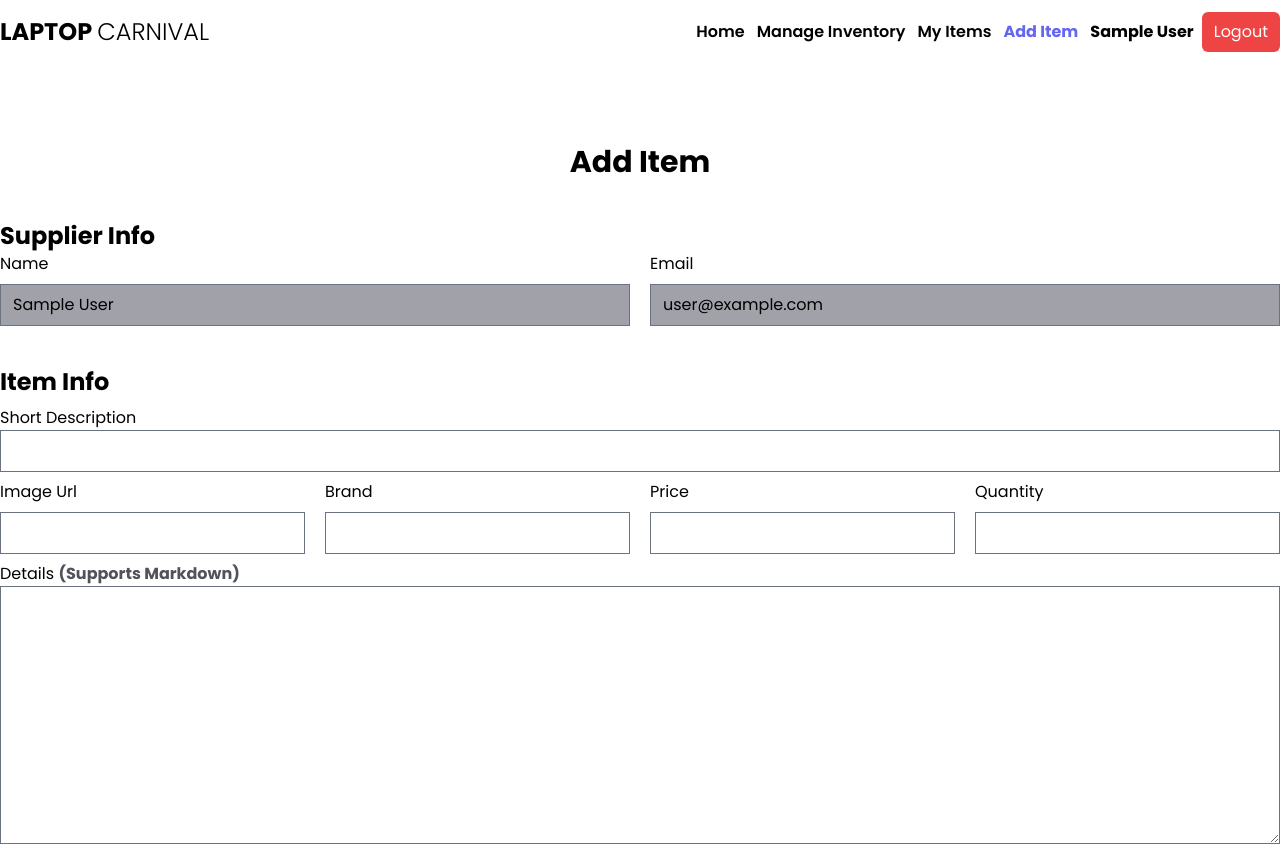
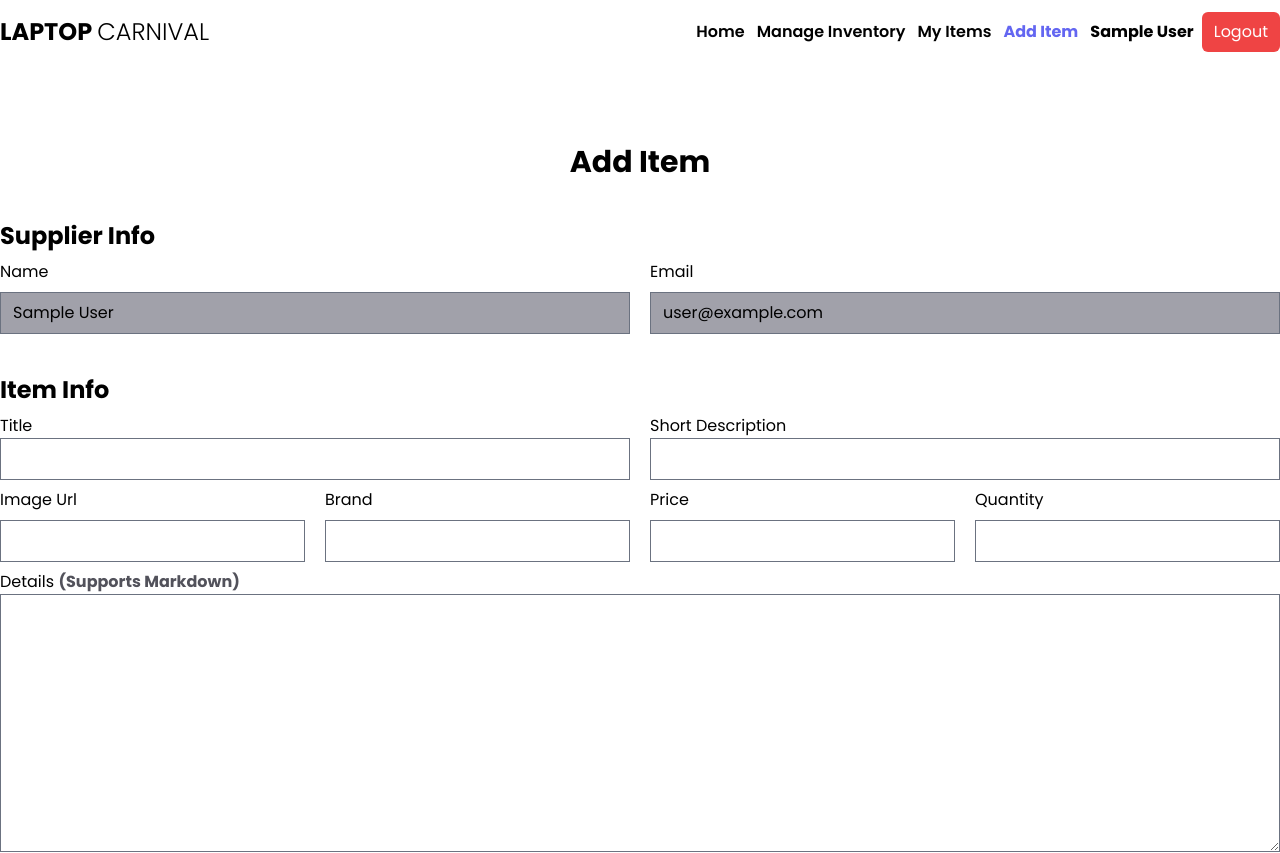
Before and after one commit to shahriyardx/laptop-carnival, a React (Vite) app: page /inventory/add in a window 1280 px wide. Shown: the top 853 px of the page. Built offline with nearby package versions, Linux system fonts and the light colour scheme; no server answers; sample sign-in values are in the browser's storage.

Commit message:
Add item api integration

```diff
--- /dev/null
+++ b/config.js
@@ -0,0 +1 @@
+export const API_URL = 'http://localhost:5000'
--- a/package.json
+++ b/package.json
@@ -10,6 +10,7 @@
   "dependencies": {
     "@tailwindcss/forms": "^0.5.1",
     "autoprefixer": "^10.4.7",
+    "axios": "^0.27.2",
     "firebase": "^9.7.0",
     "mongoose": "^6.3.2",
     "postcss": "^8.4.13",
--- a/src/pages/inventory/AddItem.jsx
+++ b/src/pages/inventory/AddItem.jsx
@@ -1,20 +1,42 @@
+import axios from 'axios';
 import React from 'react'
 import { useAuthState } from 'react-firebase-hooks/auth';
 import { useForm } from 'react-hook-form';
+import { API_URL } from '../../../config';
 import useAuth from '../../../firebase/useAuth';
 import Container from '../../components/Container/Container'
 
 const AddItem = () => {
   const auth = useAuth()
-  const { register, handleSubmit } = useForm();
+  const { register, handleSubmit, reset } = useForm();
   const [user, loading] = useAuthState(auth)
 
-  const onSubmit = data => {
+  const onSubmit = async data => {
     const full_data = {...data}
     full_data.suplier = user?.displayName || 'Anonymous'
     full_data.suplier_email = user?.email
 
-    console.log(full_data)
+    try {
+      const response = await axios.post(`${API_URL}/inventory/add`, full_data)
+
+      if (response.data.error) {
+        return alert(response.data.error)
+      }
+
+      alert("Data inserted")
+      reset({
+        'title': '',
+        'short_description': '',
+        'image': '',
+        'brand': '',
+        'price': '',
+        'quantity': '',
+        'description': '',
+      })
+    } catch (err) {
+      alert("Something went wrong. Please try again")
+    }
+
   }
 
   return (
@@ -23,7 +45,7 @@ const AddItem = () => {
 
       <form onSubmit={handleSubmit(onSubmit)}>
         <div>
-          <h1 className='text-2xl font-bold'>Supplier Info</h1>
+          <h1 className='text-2xl font-bold mb-2'>Supplier Info</h1>
           <div className='grid grid-cols-1 sm:grid-cols-2 gap-5'>
             <div className='flex flex-col'>
               <label>Name</label>
@@ -36,10 +58,17 @@ const AddItem = () => {
             </div>
           </div>
 
-          <h1 className='text-2xl font-bold mt-10'>Item Info</h1>
-          <div className='mt-2'>
-            <label>Short Description</label>
-            <input type="text" {...register('short_description', { required: true })} className='w-full' required/>
+          <h1 className='text-2xl font-bold mt-10 mb-2'>Item Info</h1>
+          <div className='grid grid-cols-1 sm:grid-cols-2 gap-5'>
+            <div>
+              <label>Title</label>
+              <input type="text" {...register('title', { required: true })} className='w-full' required/>
+            </div>
+
+            <div>
+              <label>Short Description</label>
+              <input type="text" {...register('short_description', { required: true })} className='w-full' required/>
+            </div>
           </div>
 
           <div className='grid grid-cols-1 sm:grid-cols-2 lg:grid-cols-4 gap-5 mt-2'>
```
Also changed, not shown: 1 other file (tests, documents, lock files or other folders).
